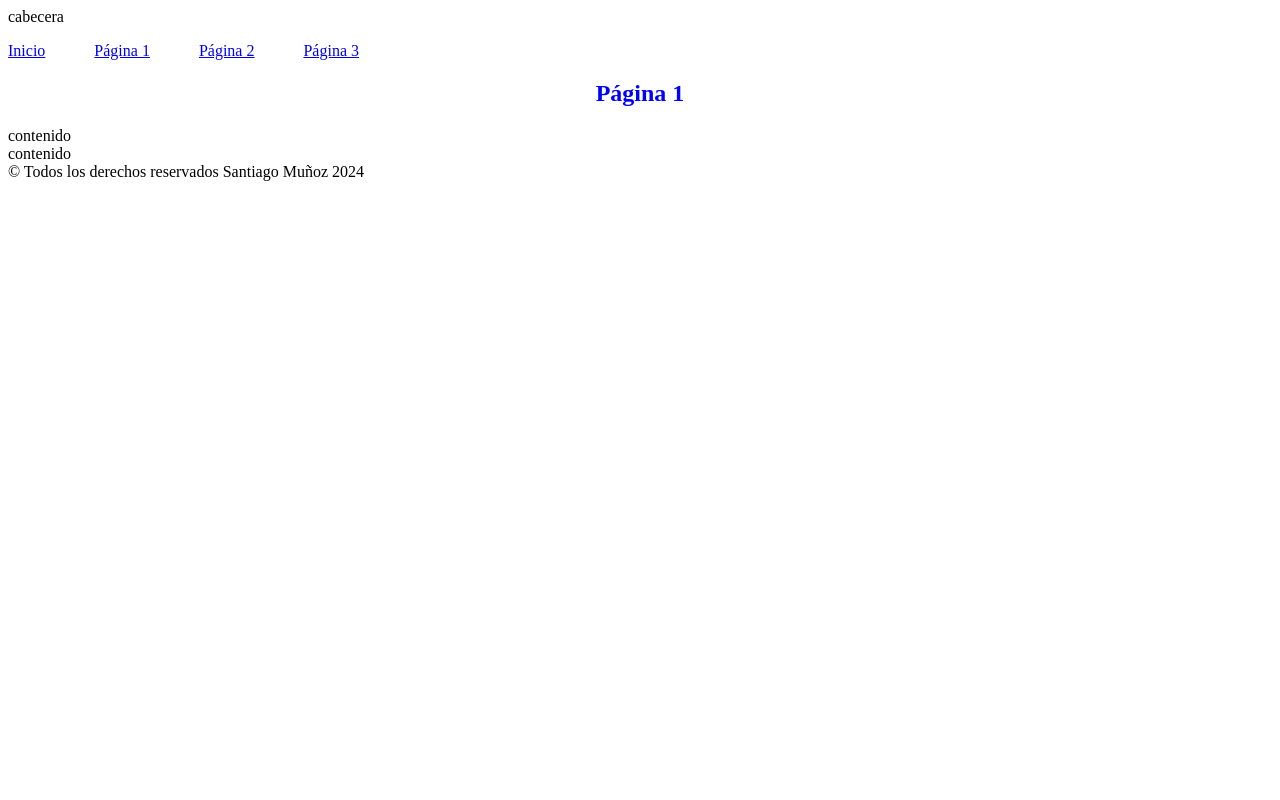
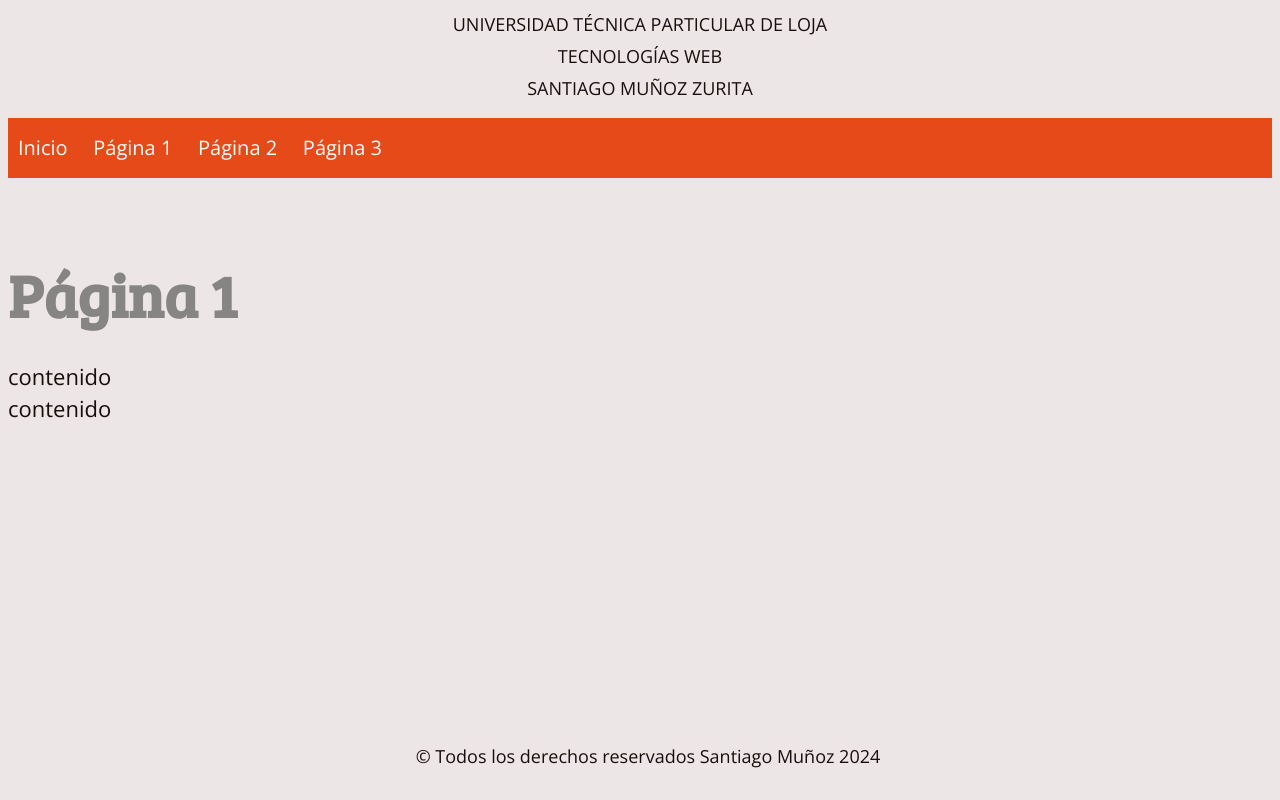
Before and after one commit to santipmz/tareaAPEB1, a plain HTML site: page pagina1.html in a window 1280 px wide. Drawn offline with nearby package versions, Linux system fonts and the light colour scheme.

Commit message:
Header Footer estilos

```diff
--- a/css/estilos.css
+++ b/css/estilos.css
@@ -1,14 +1,108 @@
+/*
+CSS
+UNIVERSIDAD TÉCNICA PARTICULAR DE LOJA
+TECNOLOGÍAS WEB
+por Santiago Patricio Muñoz Zurita
+*/
+
+@import url(https://fonts.googleapis.com/css?family=Open+Sans);
+@import url(https://fonts.googleapis.com/css?family=Bree+Serif);
+
+body {
+	background: #ede6e6;
+	font-size:22px;
+	line-height: 32px;
+	color: #190e0e;
+	word-wrap:break-word !important;
+	font-family: 'Open Sans', sans-serif;
+	}
+footer {
+	background: #ede6e6;
+	font-size:18px;
+	text-align: center;
+	position: absolute;
+	bottom: 0;
+	width: 100%;
+	height: 60px;
+	}
+header {
+	background: #ede6e6;
+	font-size:18px;
+	text-align: center;
+	width: 100%;
+	height: 60px;
+	}
+h3 {
+	font-size: 30px;
+	text-align: center;
+	color: #FFF;
+}
+h3 a {
+	color: #FFF;
+}
+a {
+	color: #FFF;
+}
 h1 {
-    color: blue;
-    text-align: center;
-  }
-ul {
-  display: flex;
-  list-style: none;
-  padding: 0;
-  width: 400px;
+	font-size: 60px;
+	text-align: left;
+	color: #878484;
+	margin-top: 100px;
+	font-family: 'Bree Serif', 'serif';
 }
-
-li {
-  flex-grow: 1;
+#container {
+	margin: 0 auto;
 }
+p {
+	text-align: center;
+}
+nav {
+	margin: 50px 0;
+	background-color: #E64A19;
+}
+nav ul {
+	padding: 0;
+    margin: 0;
+	list-style: none;
+	position: relative;
+	}
+nav ul li {
+	display:inline-block;
+	background-color: #E64A19;
+	}
+nav a {
+	display:block;
+	padding:0 10px;
+	color:#FFF;
+	font-size:20px;
+	line-height: 60px;
+	text-decoration:none;
+}
+nav a:hover {
+	background-color: #878484;
+}
+/* Esconder desplegables */
+nav ul ul {
+	display: none;
+	position: absolute;
+	top: 60px; /* Altura del desplegable */
+}
+nav ul li:hover > ul {
+	display:inherit;
+}
+/* Despliegue de primer nivel */
+nav ul ul li {
+	width:170px;
+	float:none;
+	display:list-item;
+	position: relative;
+}
+/* Despliegues posteriores	*/
+nav ul ul ul li {
+	position: relative;
+	top:-60px;
+	left:170px;
+}
+/* Símbolo de menú desplegable */
+li > a:after { content:  ' +'; }
+li > a:only-child:after { content: ''; }
--- a/pagina1.html
+++ b/pagina1.html
@@ -8,7 +8,7 @@
   </head>
 
   <body>
-    <header>cabecera</header>
+    <header>UNIVERSIDAD TÉCNICA PARTICULAR DE LOJA<br>TECNOLOGÍAS WEB<br>SANTIAGO MUÑOZ ZURITA</header>
     <nav>
         <ul>
             <li><a href="index.html">Inicio</a></li>
@@ -18,10 +18,8 @@
         </ul>
     </nav>
     <main>
+      <aside><h1>Página 1</h1></aside>
        <section>
-         <h1>
-            Página 1
-         </h1>
           <article> contenido </article>
           <article> contenido </article>
        </section>
```
Also changed, not shown: index.html (+3 -5 lines), pagina2.html (+2 -4 lines), pagina3.html (+2 -4 lines).
